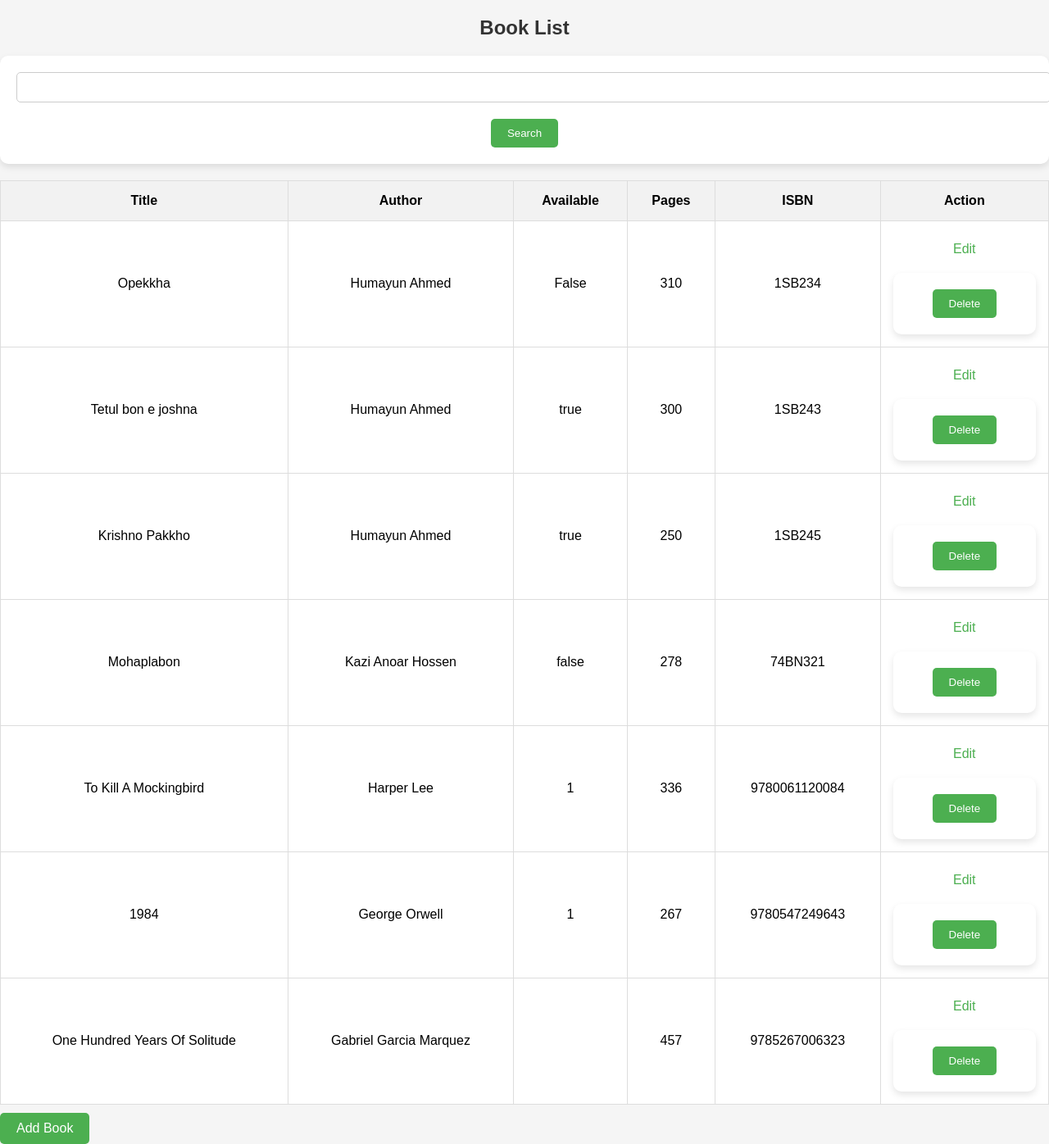
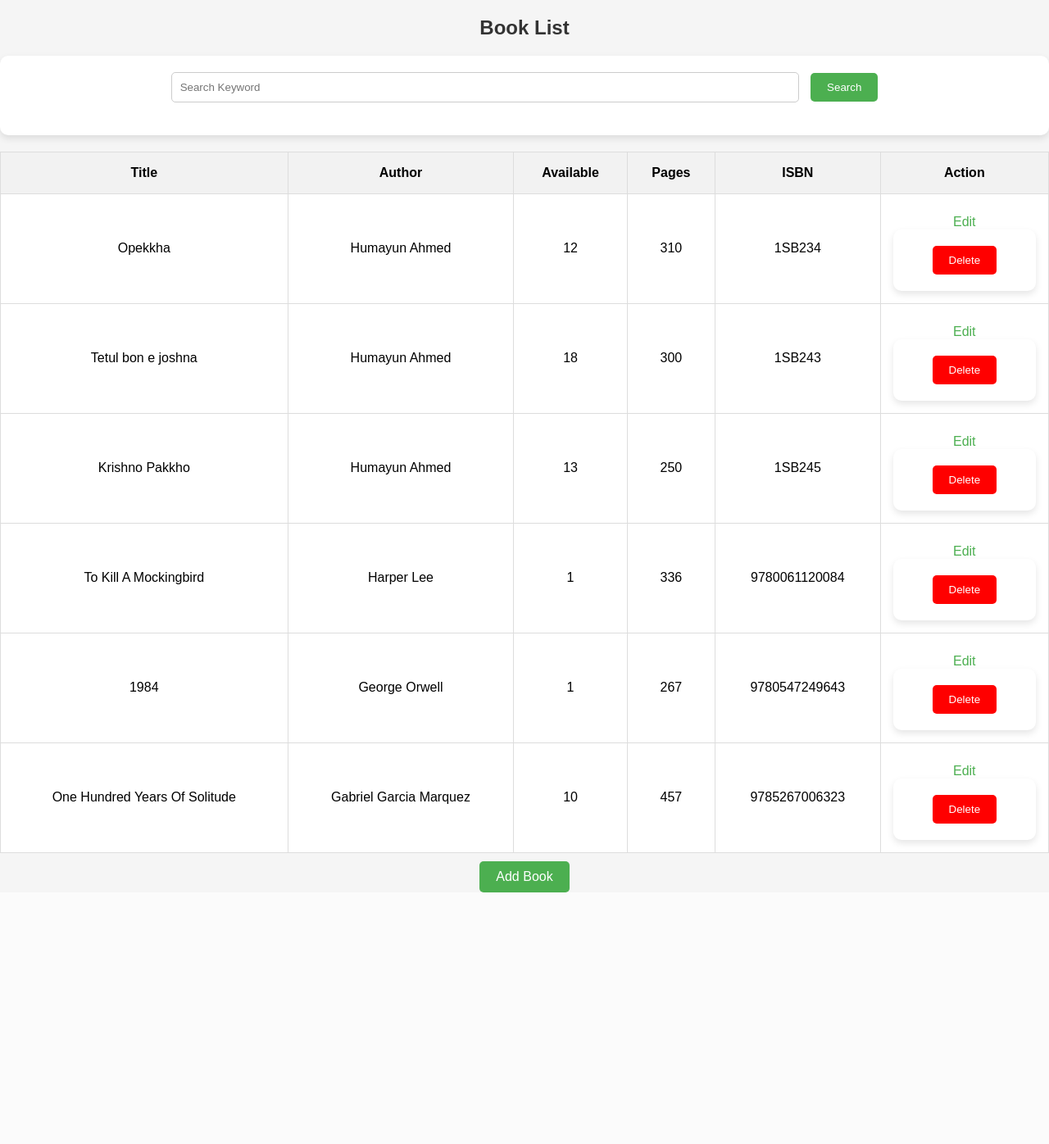
Before and after one commit to sanjoykumar-s/BookList-PHP, a PHP site: page / in a window 1280 px wide. Shown: the whole page at 82% size. After the commit the page ends 1089 px from the top, so only its background shows below. Run offline with PHP 8.4, Linux system fonts and the light colour scheme.

Commit message:
style.css is updated & color of dlt btn is chng.

```diff
--- a/addForm.php
+++ b/addForm.php
@@ -24,12 +24,12 @@ $book = $books[$index];
             <label for="author">Author :</label>
             <input type="text" name="authorName" placeholder="Type Author name" required>
             <label for="available">Available :</label>
-            <input type="text" name="available" placeholder="Type true/false" required>
+            <input type="text" name="available" placeholder="Enter number of available copy" required>
             <label for="pages">Pages :</label>
             <input type="text" name="pages"  placeholder="Type page number" required>
             <label for="isbn">ISBN :</label>
             <input type="text" name="isbn"  placeholder="Type ISBN" required>
-            <input type="submit" value="Submit">
+            <br><input type="submit" value="Submit">
         </form>
     </div>
 </body>
--- a/books.json
+++ b/books.json
@@ -1 +1 @@
-[{"title":"Opekkha","author":"Humayun Ahmed","available":"False","pages":"310","isbn":"1SB234"},{"title":"Tetul bon e joshna","author":"Humayun Ahmed","available":"true","pages":"300","isbn":"1SB243"},{"title":"Krishno Pakkho","author":"Humayun Ahmed","available":"true","pages":"250","isbn":"1SB245"},{"title":"Mohaplabon","author":"Kazi Anoar Hossen","available":"false","pages":"278","isbn":"74BN321"},{"title":"To Kill A Mockingbird","author":"Harper Lee","available":true,"pages":336,"isbn":9780061120084},{"title":"1984","author":"George Orwell","available":true,"pages":267,"isbn":9780547249643},{"title":"One Hundred Years Of Solitude","author":"Gabriel Garcia Marquez","available":false,"pages":457,"isbn":9785267006323}]
+{"0":{"title":"Opekkha","author":"Humayun Ahmed","available":"12","pages":"310","isbn":"1SB234"},"1":{"title":"Tetul bon e joshna","author":"Humayun Ahmed","available":"18","pages":"300","isbn":"1SB243"},"2":{"title":"Krishno Pakkho","author":"Humayun Ahmed","available":"13","pages":"250","isbn":"1SB245"},"4":{"title":"To Kill A Mockingbird","author":"Harper Lee","available":true,"pages":336,"isbn":9780061120084},"5":{"title":"1984","author":"George Orwell","available":true,"pages":267,"isbn":9780547249643},"6":{"title":"One Hundred Years Of Solitude","author":"Gabriel Garcia Marquez","available":"10","pages":"457","isbn":"9785267006323"}}
--- a/editForm.php
+++ b/editForm.php
@@ -24,12 +24,12 @@ $book = $books[$index];
             <label for="author">Author :</label>
             <input type="text" name="authorName" value="<?php echo $book['author'] ?>" placeholder="Type Author name" required>
             <label for="available">Available :</label>
-            <input type="text" name="available" value="<?php echo $book['available'] ?>" placeholder="Type true/false" required>
+            <input type="text" name="available" value="<?php echo $book['available'] ?>" placeholder="Enter number of available copy" required>
             <label for="pages">Pages :</label>
             <input type="text" name="pages" value="<?php echo $book['pages'] ?>" placeholder="Type page number" required>
             <label for="isbn">ISBN :</label>
             <input type="text" name="isbn" value="<?php echo $book['isbn'] ?>" placeholder="Type ISBN" required>
-            <input type="submit" value="Submit">
+            <br> <input type="submit" value="Submit">
         </form>
     </div>
 </body>
--- a/index.php
+++ b/index.php
@@ -14,7 +14,7 @@
     ?>
     <h2 align="center">Book List</h2>
     <form action="searching.php" method="get">
-        <input type="text" name="query" id = "query">
+        <input type="text" placeholder="Search Keyword" name="query" id = "query">
         <button type="submit">Search</button>
     </form>
     <table border="1" width="900">
@@ -41,7 +41,7 @@
                     <a href="editForm.php?index=<?php echo $index ?>">Edit</a>
                     <form action="deletion.php" method="post">
                         <input type="hidden" name="index" value="<?php echo $index ?>">
-                        <button type="submit">Delete</button>
+                        <button type="submit" style="background-color: #ff0000;">Delete</button>
                     </form>
                 </td>
             </tr>
--- a/searching.php
+++ b/searching.php
@@ -20,7 +20,7 @@ foreach ($books as $book) {
 }
 ?>
 <form action="searching.php" method="get">
-    <input type="text" name="query" value="<?php echo $_GET['query'] ?>" id="query">
+    <input type="text"  name="query" value="<?php echo $_GET['query'] ?>" id="query">
     <button type="submit">Search</button>
 </form>
 <table border="1" width="900">
@@ -46,7 +46,7 @@ foreach ($books as $book) {
 
                 <form action="deletion.php" method="POST">
                     <input type="hidden" name="index" value="<?php echo $index ?>">
-                    <button type="submit">Delete</button>
+                    <button type="submit" style="background-color: #ff0000;">Delete</button>
                 </form>
             </td>
         </tr>
--- a/style.css
+++ b/style.css
@@ -3,6 +3,9 @@ body {
     background-color: #f5f5f5;
     margin: 0;
     padding: 0;
+    display: flex;
+    flex-direction: column;
+    justify-content: center;
 }
 
 .container {
@@ -34,11 +37,13 @@ th, td {
 
 th {
     background-color: #f2f2f2;
+    height: 20px;
 }
 
 form {
     margin-top: 20px;
     text-align: center;
+    margin: auto 0;
 }
 
 form input[type="text"] {
@@ -114,6 +119,7 @@ body {
 
 .container {
     max-width: 600px;
+    /* width: 40%; */
     margin: 0 auto;
     padding: 20px;
 }
@@ -132,7 +138,7 @@ form label {
 }
 
 form input[type="text"] {
-    width: 100%;
+    /* width: 100%; */
     padding: 10px;
     margin-bottom: 20px;
     border: 1px solid #ccc;
@@ -175,3 +181,9 @@ a.add-book-link {
 a.add-book-link:hover {
     background-color: #45a049;
 }
+
+/* style for id="query" */
+#query {
+    margin: 10 auto;
+    width: 60%;
+}
```
